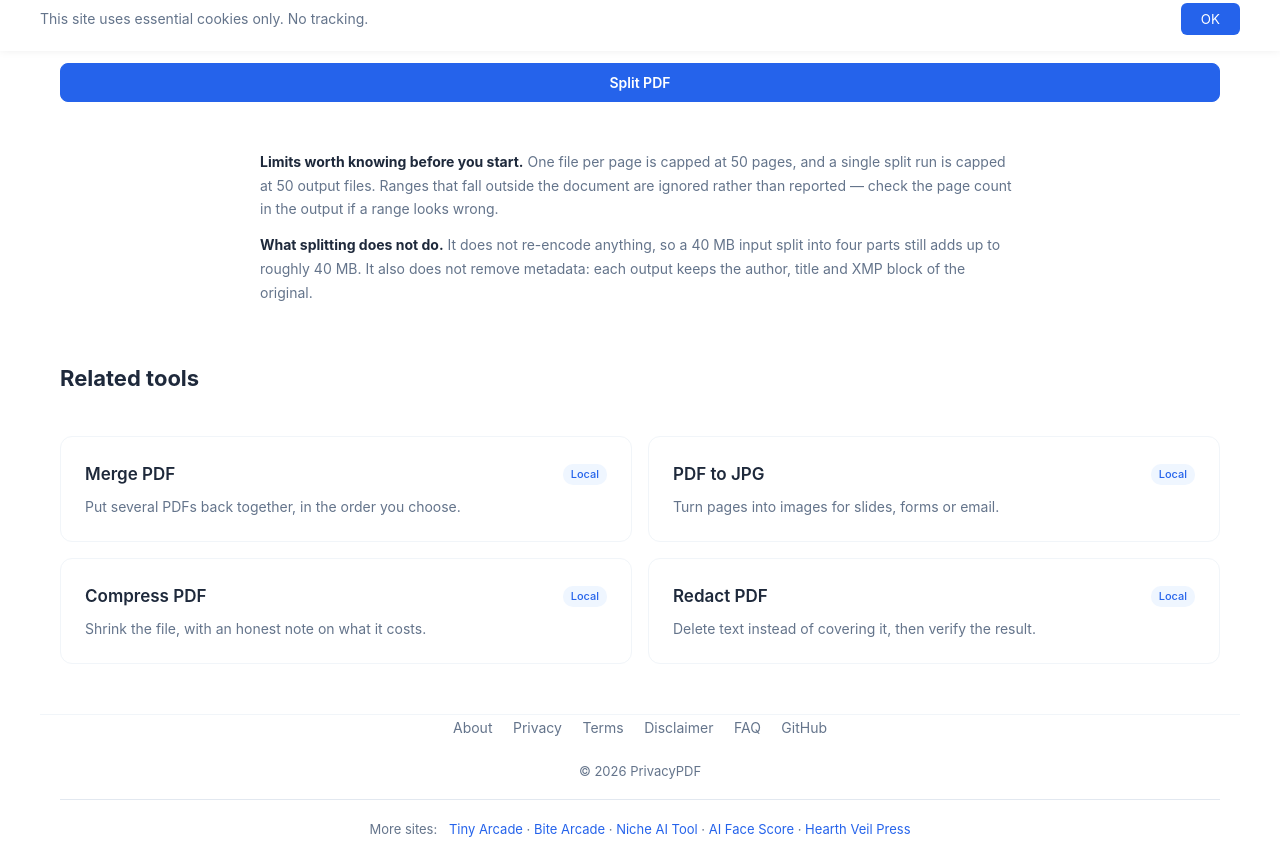
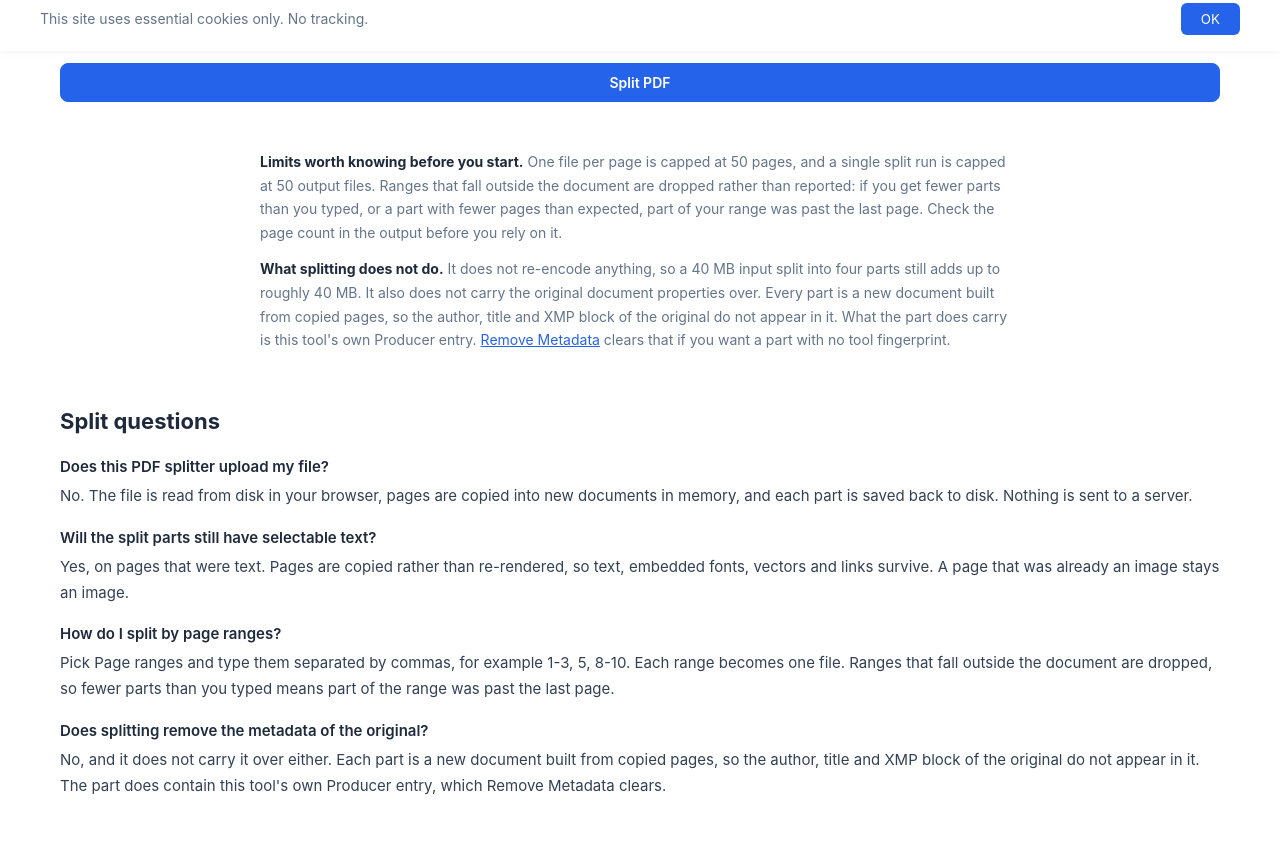
Before and after one commit to bite-arcade/privacy-pdf, a plain HTML site: page split-pdf/index.html in a window 1280 px wide. Shown: the part 749-1594 px from the top of the page. Drawn offline with Linux system fonts and the light colour scheme.

Commit message:
Split page: correct the false metadata claim, name the 50-page cap in the error, add visible FAQ with FAQPage schema

```diff
--- a/core/tools/split.js
+++ b/core/tools/split.js
@@ -21,6 +21,10 @@ const PDFSplitter = {
         }
 
         const total = src.getPageCount();
+        const mode = (opts && opts.mode) || "every";
+        if (mode === "each" && total > 50) {
+            throw new Error("One file per page is capped at 50 pages. This file has " + total + ". Use Every N pages instead.");
+        }
         const segments = this._plan(total, opts || {});
         if (segments.length === 0) throw new Error('No valid page range matched. Check the format, e.g. 1-3, 5, 8-10.');
         if (segments.length > 50) throw new Error('That would create ' + segments.length + ' files. Narrow the range.');
--- a/split-pdf/index.html
+++ b/split-pdf/index.html
@@ -66,10 +66,21 @@
         <button class="download-all">Download All as ZIP</button>
 
         <section class="section-note" style="margin-top:48px;">
-            <p><strong>Limits worth knowing before you start.</strong> One file per page is capped at 50 pages, and a single split run is capped at 50 output files. Ranges that fall outside the document are ignored rather than reported — check the page count in the output if a range looks wrong.</p>
-            <p style="margin-top:12px;"><strong>What splitting does not do.</strong> It does not re-encode anything, so a 40 MB input split into four parts still adds up to roughly 40 MB. It also does not remove metadata: each output keeps the author, title and XMP block of the original.</p>
+            <p><strong>Limits worth knowing before you start.</strong> One file per page is capped at 50 pages, and a single split run is capped at 50 output files. Ranges that fall outside the document are dropped rather than reported: if you get fewer parts than you typed, or a part with fewer pages than expected, part of your range was past the last page. Check the page count in the output before you rely on it.</p>
+            <p style="margin-top:12px;"><strong>What splitting does not do.</strong> It does not re-encode anything, so a 40 MB input split into four parts still adds up to roughly 40 MB. It also does not carry the original document properties over. Every part is a new document built from copied pages, so the author, title and XMP block of the original do not appear in it. What the part does carry is this tool's own Producer entry. <a href="/remove-pdf-metadata/" style="color:#2563eb;">Remove Metadata</a> clears that if you want a part with no tool fingerprint.</p>
         </section>
 
+        <section style="margin-top:52px;">
+            <h2 style="font-size:22px;margin-bottom:8px;">Split questions</h2>
+            <h3 style="font-size:15px;font-weight:600;color:#1e293b;margin:16px 0 4px;">Does this PDF splitter upload my file?</h3>
+            <p style="font-size:15px;line-height:1.75;color:#334155;">No. The file is read from disk in your browser, pages are copied into new documents in memory, and each part is saved back to disk. Nothing is sent to a server.</p>
+            <h3 style="font-size:15px;font-weight:600;color:#1e293b;margin:16px 0 4px;">Will the split parts still have selectable text?</h3>
+            <p style="font-size:15px;line-height:1.75;color:#334155;">Yes, on pages that were text. Pages are copied rather than re-rendered, so text, embedded fonts, vectors and links survive. A page that was already an image stays an image.</p>
+            <h3 style="font-size:15px;font-weight:600;color:#1e293b;margin:16px 0 4px;">How do I split by page ranges?</h3>
+            <p style="font-size:15px;line-height:1.75;color:#334155;">Pick Page ranges and type them separated by commas, for example 1-3, 5, 8-10. Each range becomes one file. Ranges that fall outside the document are dropped, so fewer parts than you typed means part of the range was past the last page.</p>
+            <h3 style="font-size:15px;font-weight:600;color:#1e293b;margin:16px 0 4px;">Does splitting remove the metadata of the original?</h3>
+            <p style="font-size:15px;line-height:1.75;color:#334155;">No, and it does not carry it over either. Each part is a new document built from copied pages, so the author, title and XMP block of the original do not appear in it. The part does contain this tool's own Producer entry, which Remove Metadata clears.</p>
+        </section>
         <section style="margin-top:56px;">
             <h2 style="font-size:22px;margin-bottom:8px;">Related tools</h2>
             <div class="tool-grid">
@@ -124,7 +135,7 @@
     <script src="/assets/lib/jszip.min.js"></script>
     <script src="/assets/lib/pdf-lib.min.js"></script>
     <script src="/core/memory-manager.js"></script>
-    <script src="/core/tools/split.js"></script>
+    <script src="/core/tools/split.js?v=2"></script>
     <script src="/core/ui-handler.js"></script>
     <script src="/core/zip-handler.js"></script>
     <script src="/assets/js/cookie-banner.js"></script>
@@ -184,5 +195,6 @@
         });
     })();
     </script>
+    <script type="application/ld+json">{"@context": "https://schema.org", "@type": "FAQPage", "mainEntity": [{"@type": "Question", "name": "Does this PDF splitter upload my file?", "acceptedAnswer": {"@type": "Answer", "text": "No. The file is read from disk in your browser, pages are copied into new documents in memory, and each part is saved back to disk. Nothing is sent to a server."}}, {"@type": "Question", "name": "Will the split parts still have selectable text?", "acceptedAnswer": {"@type": "Answer", "text": "Yes, on pages that were text. Pages are copied rather than re-rendered, so text, embedded fonts, vectors and links survive. A page that was already an image stays an image."}}, {"@type": "Question", "name": "How do I split by page ranges?", "acceptedAnswer": {"@type": "Answer", "text": "Pick Page ranges and type them separated by commas, for example 1-3, 5, 8-10. Each range becomes one file. Ranges that fall outside the document are dropped, so fewer parts than you typed means part of the range was past the last page."}}, {"@type": "Question", "name": "Does splitting remove the metadata of the original?", "acceptedAnswer": {"@type": "Answer", "text": "No, and it does not carry it over either. Each part is a new document built from copied pages, so the author, title and XMP block of the original do not appear in it. The part does contain this tool's own Producer entry, which Remove Metadata clears."}}]}    </script>
 </body>
 </html>
```
